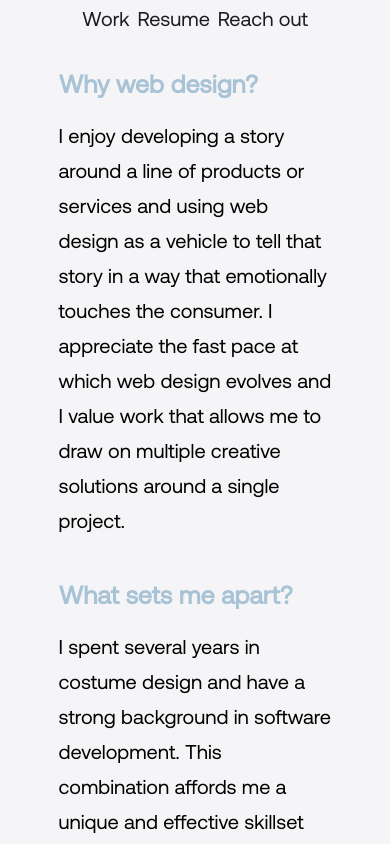
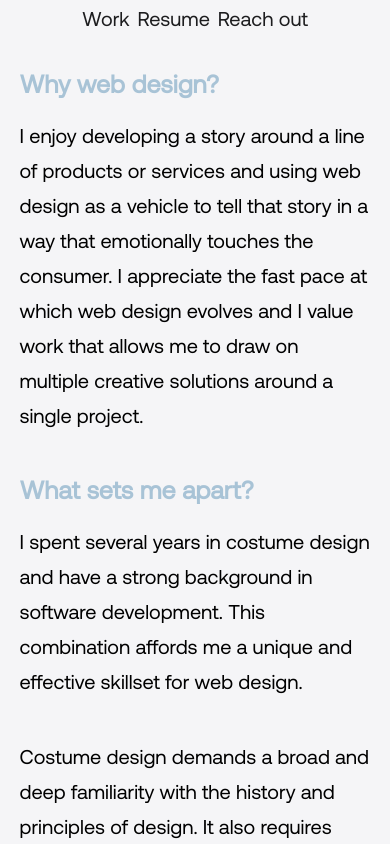
Before and after one commit to sophiehomer/react_portfolio, a React (Create React App) app: page /work in a window 390 px wide. Shown: the top 844 px of the page. Built offline with nearby package versions, Linux system fonts and the light colour scheme.

Commit message:
about me media queries

```diff
--- a/src/index.css
+++ b/src/index.css
@@ -1124,6 +1124,12 @@ footer {
 
  }
 
+ @media only screen and (max-width: 850px) {
+  .moreAboutMeContainer {
+    padding-left: 5%;
+    padding-right: 5%;
+   }
+ }
 
 
 
```
